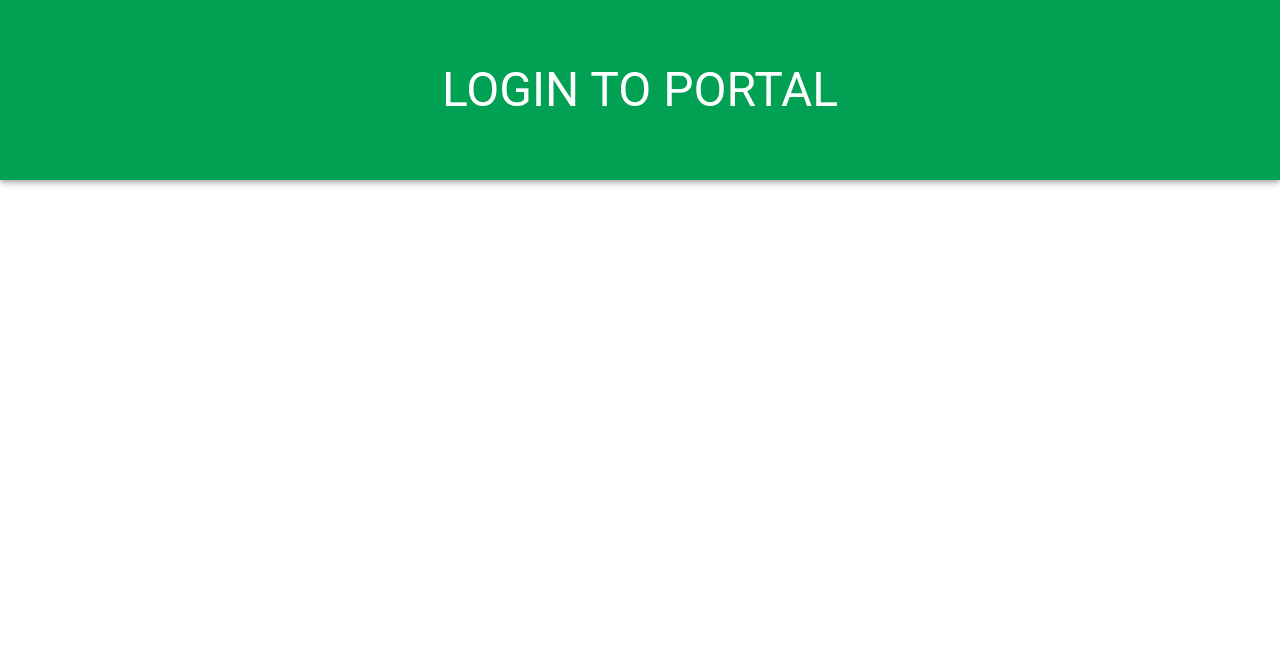
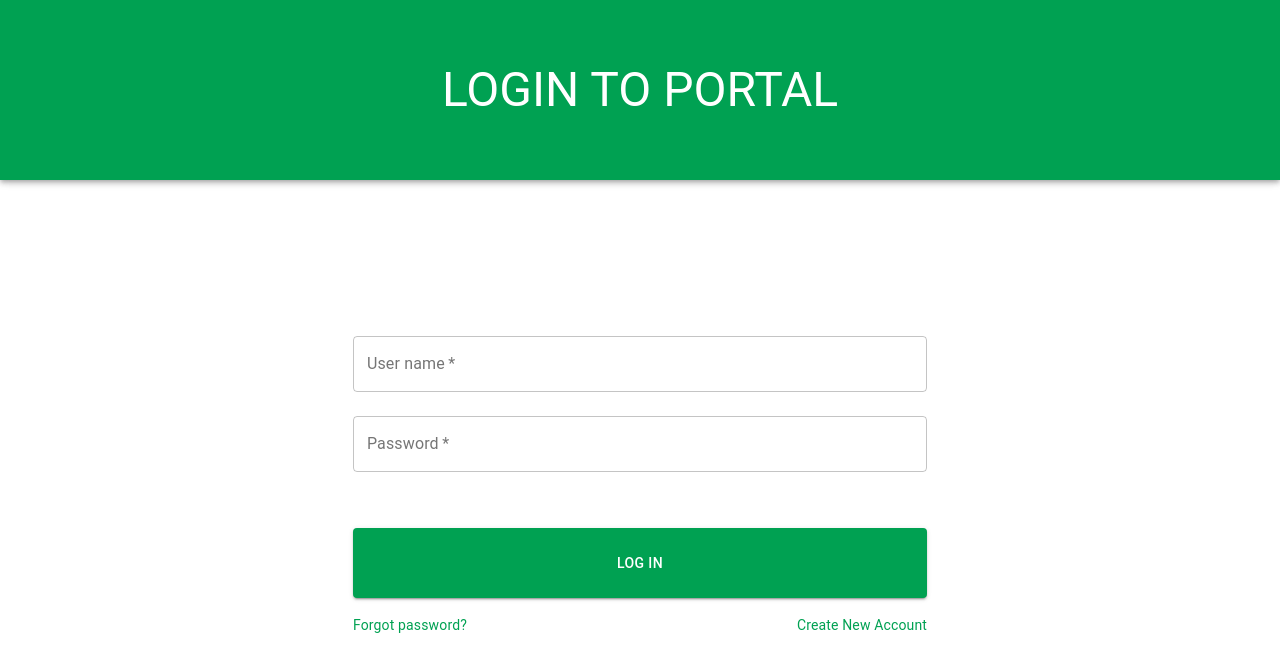
Before and after one commit to NomanNasirMinhas/Health-Monitoring-with-Theta-Middleware, a React (Create React App) app in the folder Web App/: page / in a window 1280 px wide. Shown: the top 672 px of the page. Built offline with nearby package versions, Linux system fonts and the light colour scheme.

Commit message:
Completed Login Page

```diff
--- a/Web App/package.json
+++ b/Web App/package.json
@@ -15,7 +15,8 @@
     "react-dom": "^16.13.1",
     "react-router": "^5.2.0",
     "react-router-dom": "^5.2.0",
-    "react-scripts": "3.4.1"
+    "react-scripts": "3.4.1",
+    "yup": "^0.29.3"
   },
   "scripts": {
     "start": "react-scripts start",
--- a/Web App/src/components/Header/Header.js
+++ b/Web App/src/components/Header/Header.js
@@ -18,6 +18,7 @@ const drawerWidth = 240;
 
 const useStyles = makeStyles((theme) => ({
 
+  appBarSpacer: theme.mixins.toolbar,
   root: {
     display: 'flex',
   },
@@ -125,12 +126,9 @@ const Header = props => {
               <MenuItem onClick={handleClose}>Log Out</MenuItem>
             </Menu>
           </div>
-
         </Toolbar>
       </AppBar>
-
-
-        <Toolbar />
+      <div className={classes.appBarSpacer}/>
     </div>
   );
 }
--- a/Web App/src/views/Login/Login.js
+++ b/Web App/src/views/Login/Login.js
@@ -2,36 +2,40 @@ import React from "react"
 import Typography from "@material-ui/core/Typography"
 import { makeStyles } from '@material-ui/core/styles'
 import Grid from '@material-ui/core/Grid'
-import Card from "@material-ui/core/Card"
 import { Button } from "@material-ui/core"
 import AppBar from "@material-ui/core/AppBar"
 import Toolbar from "@material-ui/core/Toolbar"
+import TextField from "@material-ui/core/TextField"
+import Link from "@material-ui/core/Link"
+
 const useStyles = makeStyles((theme) => ({
-
     root: {
         display: 'flex',
     },
-
-    content: {
+    paper: {
+        marginTop: theme.spacing(40),
         display: 'flex',
-        padding: theme.spacing(3)
+        flexDirection: 'column',
+        alignItems: 'center',
     },
-
     toolBar: {
         minHeight: "180px",
     },
-
-    appBar:{
+    appBar: {
         alignItems: "center",
         background: '#00a152'
-    }
+    },
+    submit: {
+        margin: theme.spacing(6, 0, 2),
+        height: "70px"
+    },
 }));
 
 const Login = () => {
-
     const classes = useStyles();
     return (
         <div className={classes.content}>
+
             <AppBar position="fixed" className={classes.appBar}>
                 <Toolbar className={classes.toolBar}>
                     <Typography variant="h3" className={classes.title}>
@@ -40,9 +44,63 @@ const Login = () => {
                 </Toolbar>
             </AppBar>
 
-            <form className={classes.root}>
+            <main>
+                <div className={classes.paper}>
+                    <form className={classes.form} noValidate>
+                        <TextField
+                            variant="outlined"
+                            margin="normal"
+                            required
+                            fullWidth
+                            id="username"
+                            label="User name"
+                            name="username"
+                            autoComplete="off"
+                        />
+                        <TextField
+                            variant="outlined"
+                            margin="normal"
+                            required
+                            fullWidth
+                            name="password"
+                            label="Password"
+                            type="password"
+                            id="password"
+                            autoComplete="current-password"
+                        />
 
-            </form>
+                        <Button
+                            type="submit"
+                            fullWidth
+                            variant="contained"
+                            style={{ background: '#00a152', color: '#FFFFFF' }}
+                            className={classes.submit}
+                        >
+                            Log In
+                         </Button>
+
+                        <Grid container>
+                            <Grid item xs>
+                                <Link
+                                    href="#"
+                                    variant="body2"
+                                    style={{ color: '#00a152' }}
+                                >
+                                    Forgot password?
+                                </Link>
+                            </Grid>
+                            <Grid item>
+                                <Link
+                                    href="#"
+                                    variant="body2"
+                                    style={{ color: '#00a152' }}>
+                                    {"Create New Account"}
+                                </Link>
+                            </Grid>
+                        </Grid>
+                    </form>
+                </div>
+            </main>
         </div>
     )
 }
```
Also changed, not shown: 1 other file (tests, documents, lock files or other folders).
